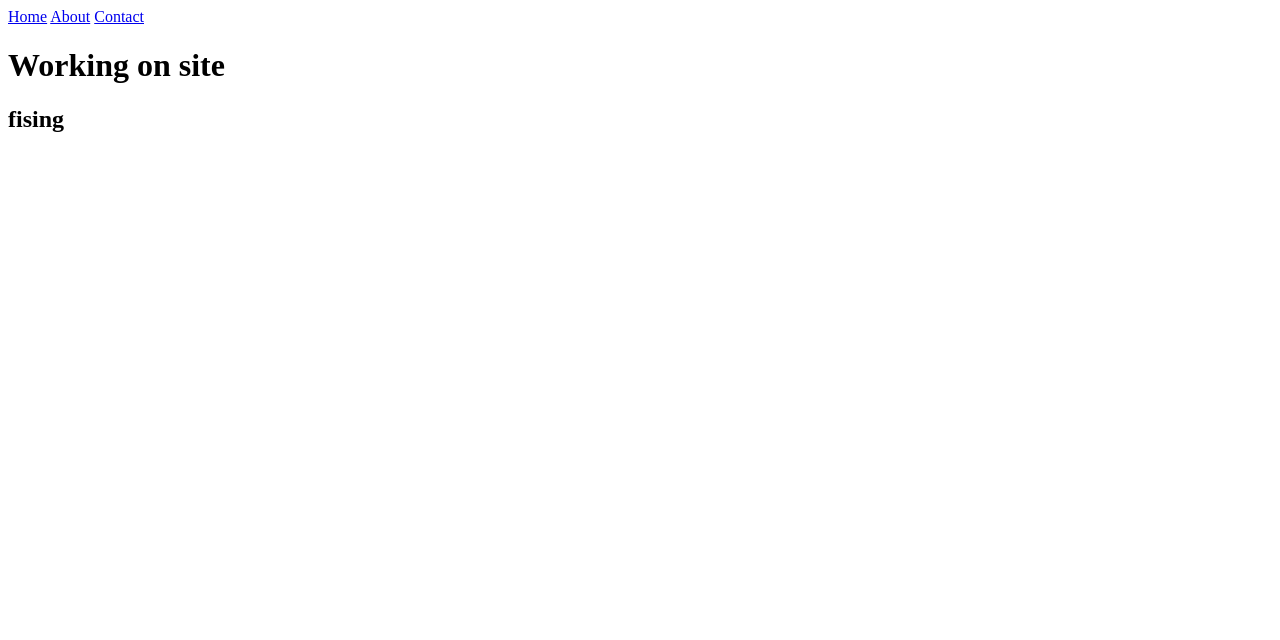
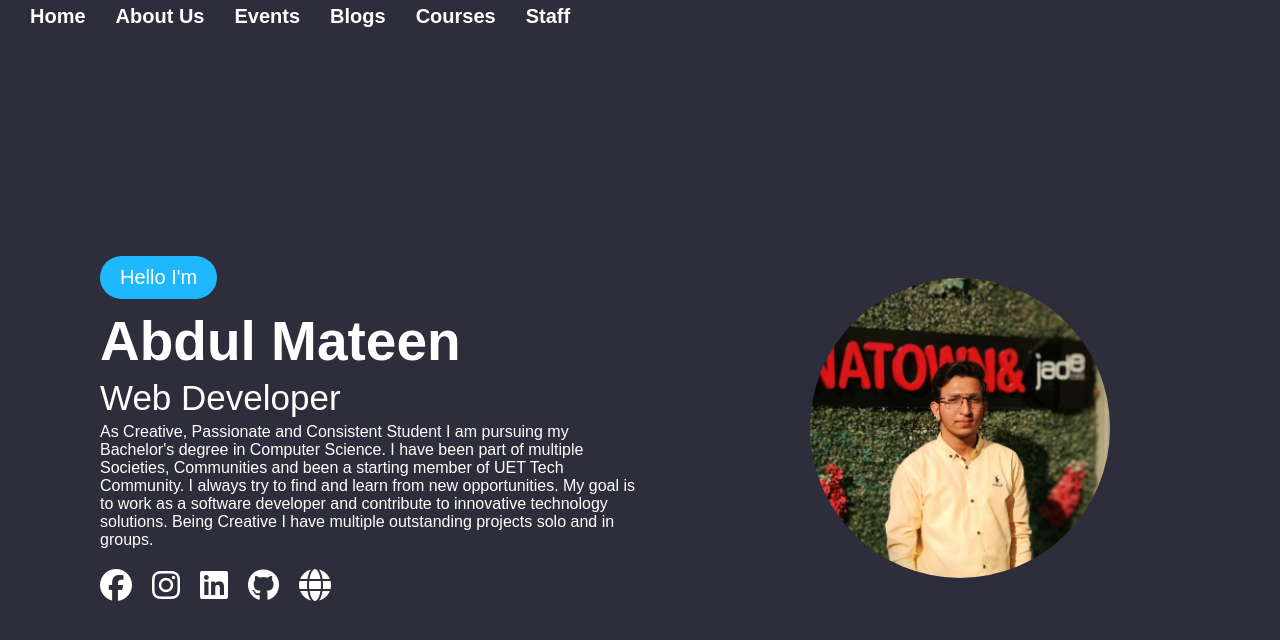
Before and after one commit to AbdulMateenzwl/MERN-Stack-Tiers-Limited-Internship, a plain HTML site: page CSS Class 3,4/task/index.html in a window 1280 px wide. Drawn offline with Linux system fonts and the light colour scheme.

Commit message:
JS class 1/ task

```diff
--- a/CSS Class 3,4/task/index.html
+++ b/CSS Class 3,4/task/index.html
@@ -1,19 +1,61 @@
 <html lang="en">
+
 <head>
     <meta charset="UTF-8">
     <meta name="viewport" content="width=device-width, initial-scale=1.0">
+    <link rel="stylesheet" href="style.css">
     <title>Document</title>
 </head>
+
 <body>
-    <nav>
-    <a href="index.php">Home</a>
-    <a href="about.php">About</a>
-    <a href="contact.php">Contact</a>
-
+    <nav id="nav-bar">
+        <div class="bars">
+            <i class="fa-solid fa-bars white-color hamburger-menu fa-5x" id="bars"></i>
+        </div>
+        <div class="menu">
+            <ul>
+                <li><a href="">Home</a></li>
+                <li><a href="">About Us</a></li>
+                <li><a href="">Events</a></li>
+                <li><a href="">Blogs</a></li>
+                <li><a href="">Courses</a></li>
+                <li><a href="">Staff</a></li>
+            </ul>
+        </div>
     </nav>
 
+    <div class="main-menu">
+        <div class="info">
+            <!-- <div class="my-img-div">
+                <img id="second-img" src="images/dp.jpg" alt="">
+            </div> -->
+            <label>Hello I'm</label>
+            <h1>Abdul Mateen</h1>
+            <p class="work">Web Developer</p>
+            <p>As Creative, Passionate and Consistent Student I am pursuing my
+                Bachelor's degree in Computer Science. I have been part of
+                multiple Societies, Communities and been a starting member of
+                UET Tech Community. I always try to find and learn from new
+                opportunities. My goal is to work as a software developer and
+                contribute to innovative technology solutions. Being Creative I
+                have multiple outstanding projects solo and in groups. </p>
+            <div class="social-media">
+                <a href="https://facebook.com/AbdulMateenzwl"><i class="fab fa-facebook white-color fa-2x"></i></a>
+                <a href="https://instagram.com/AbdulMateenzwl"><i class="fab fa-instagram white-color fa-2x"></i></a>
+                <a href="https://linkedin.com/in/AbdulMateenzwl"><i class="fab fa-linkedin white-color fa-2x"></i></a>
+                <a href="https://github.com/AbdulMateenzwl"><i class="fab fa-github white-color fa-2x"></i></a>
+                <a href="http://AbdulMateenzwl.com"><i class="fa-solid fa-globe white-color fa-2x"></i></a>
+            </div>
+        </div>
 
-    <h1>Working on site </h1>
-    <h2>fising</h2>
+        <div class="my-img-div">
+            <img id="first-img" src="images/dp.jpg" alt="">
+        </div>
+    </div>
+
+
+
+    <script src="https://kit.fontawesome.com/bc80f90ff7.js" crossorigin="anonymous"></script>
 </body>
+
 </html>
--- /dev/null
+++ b/CSS Class 3,4/task/style.css
@@ -0,0 +1,170 @@
+:root{
+    --primary-color: rgb(31, 184, 255);
+}
+
+*{
+    margin: 0;
+    padding: 0;
+    font-family: Arial, Helvetica, sans-serif;
+    box-sizing: border-box;
+}
+
+body{
+    background-color: rgb(45, 45, 59);
+}
+
+.menu ul{
+    display: flex;
+    list-style: none;
+    padding: 0;
+}
+
+.menu ul li{
+    margin-left: 30px;
+}
+
+.menu ul li a{
+    text-decoration: none;
+    color: white;
+    font-weight: bold;
+    font-size: 20px;
+
+}
+
+.menu ul li a:hover{
+    color: var(--primary-color) ;
+}
+
+
+#nav-bar{
+    margin-top: 5px;
+    display: flex;
+}
+
+#bars{
+    display: none;
+
+}
+
+.white-color{
+    color: white;
+}
+
+.hamburger-menu{
+    padding: 10px;
+}
+
+/* main menu */
+
+.main-menu{
+    display: flex;
+    height: 100vh;
+}
+
+.info{
+    padding-left: 100px;
+    width: 50%;
+    display: flex;
+    flex-direction: column;
+    color:  white;
+    justify-content: center;
+    /* align-items: center; */
+}
+
+.info label{
+    background-color: var(--primary-color);
+    padding: 10px 20px;
+    border-radius: 40px;
+    color: white;
+    font-size: 20px;
+    cursor: pointer;
+    width: fit-content;
+}
+.info h1{
+    margin-top: 10px;
+    font-weight: bold;
+    font-size: 55px;
+}
+.work{
+    margin: 5px 0px;
+    font-size: 35px;
+}
+
+.social-media{
+    margin-top: 20px;
+    display: flex;
+
+}
+
+.social-media a{
+    margin-right: 20px;
+    color: white;
+}
+
+.my-img-div{
+    width: 50%;
+    display: flex;
+    align-items: center;
+    justify-content: center;
+}
+
+#first-img{
+    width: 300px;
+    height: 300px;
+    border-radius: 900px;
+}
+
+#second-img{
+    width: 300px;
+    height: 300px;
+    border-radius: 900px;
+    margin-bottom: 20px;
+    display: none;
+}
+
+
+@media only screen and (max-width:600px){
+    .menu{
+        display: none;
+    }
+    #bars{
+        display: block;
+        margin: 5px;
+        font-size:large;
+    }
+
+}
+
+@media only screen and (max-width:800px){
+    .main-menu{
+        flex-direction: column;
+    }
+    .info{
+        width: 100vw;
+        padding-left: 30px;
+        padding-right: 30px;
+        padding-bottom: 10vh;
+        padding-top: 45vh;
+        background-image: url('images/dp.jpg');
+        background-size: cover;
+        background-repeat: no-repeat;
+        background-position: center;
+        margin-right: auto;
+    }
+    .my-img-div{
+        width: 100%;
+        margin-top: 40px;
+    }
+    #second-img{
+        display: block;
+    }
+    #first-img{
+        display: none;
+    }
+    .info{
+        color: black;
+    }
+    .white-color{
+        color: black;
+    }
+}
--- /dev/null
+++ b/JS Class 1/task/style.css
@@ -0,0 +1,71 @@
+body {
+    font-family: Arial, sans-serif;
+    background-color: #f2f2f2;
+    margin: 0;
+    padding: 20px;
+}
+
+h1 {
+    text-align: center;
+}
+
+form {
+    max-width: 400px;
+    margin: 0 auto;
+    background-color: #ffffff;
+    padding: 20px;
+    border-radius: 5px;
+    box-shadow: 0 0 10px rgba(0, 0, 0, 0.1);
+}
+
+label {
+    display: block;
+    margin-bottom: 10px;
+}
+
+input[type="text"],
+input[type="number"] {
+    width: 100%;
+    padding: 10px;
+    border-radius: 3px;
+    border: 1px solid #ccc;
+    box-sizing: border-box;
+    margin-bottom: 15px;
+}
+
+button[type="button"] {
+    background-color: #4caf50;
+    color: #ffffff;
+    padding: 10px 20px;
+    border: none;
+    border-radius: 3px;
+    cursor: pointer;
+}
+
+h2 {
+    margin-top: 20px;
+}
+
+#aggregate {
+    background-color: #ffffff;
+    padding: 20px;
+    border-radius: 5px;
+    box-shadow: 0 0 10px rgba(0, 0, 0, 0.1);
+    margin-top: 10px;
+}
+
+/* Media Queries */
+@media only screen and (max-width: 480px) {
+    form {
+        max-width: 100%;
+    }
+
+    input[type="text"],
+    input[type="number"] {
+        width: 100%;
+    }
+
+    button[type="button"] {
+        width: 100%;
+    }
+}
```
Also changed, not shown: JS Class 1/task/index.html (added, +33 -0 lines), JS Class 1/task/script.js (added, +15 -0 lines), CSS Class 3,4/task/images/dp.jpg (added), JS Class 1/video.txt (added), 1 other file.
